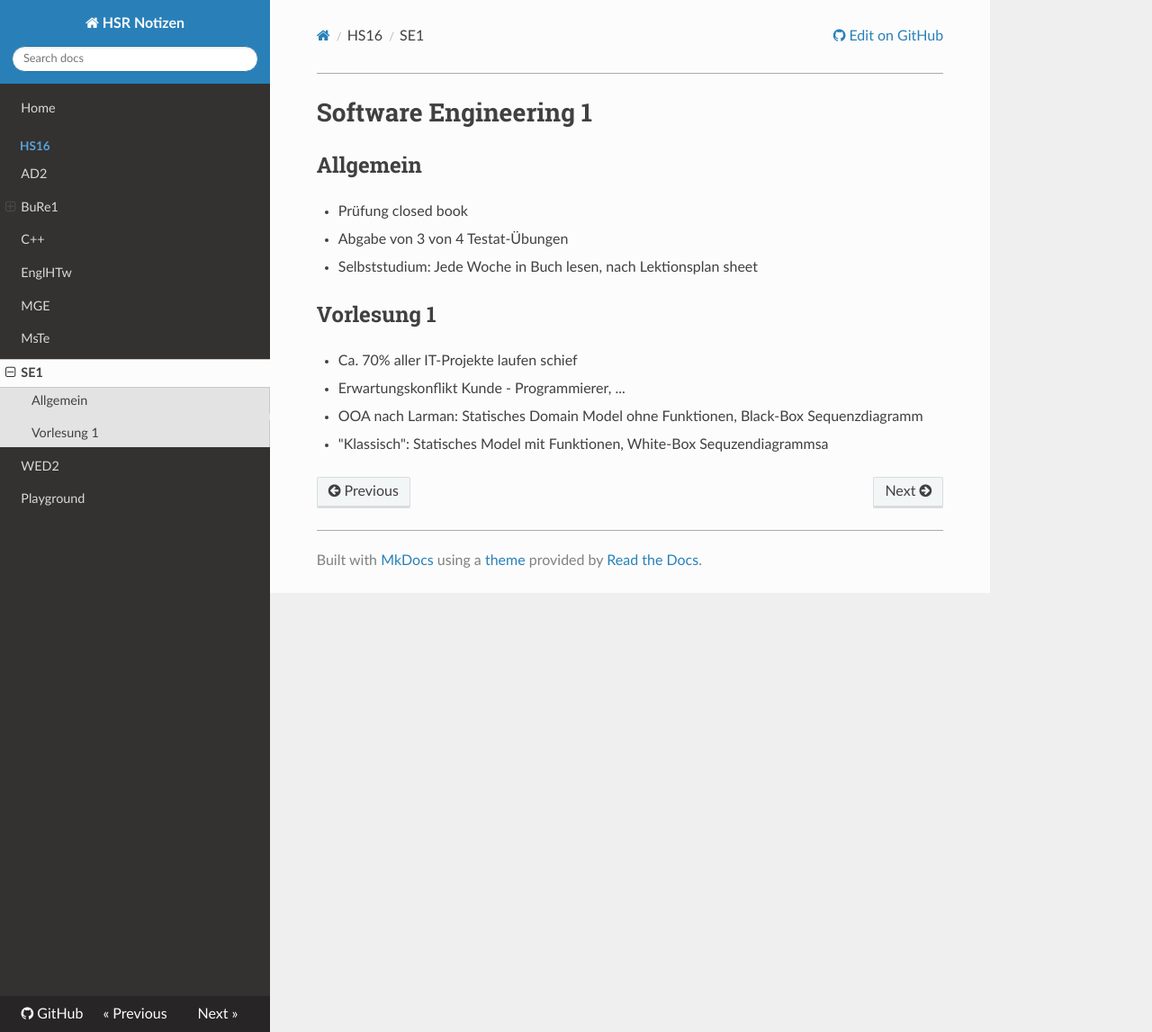
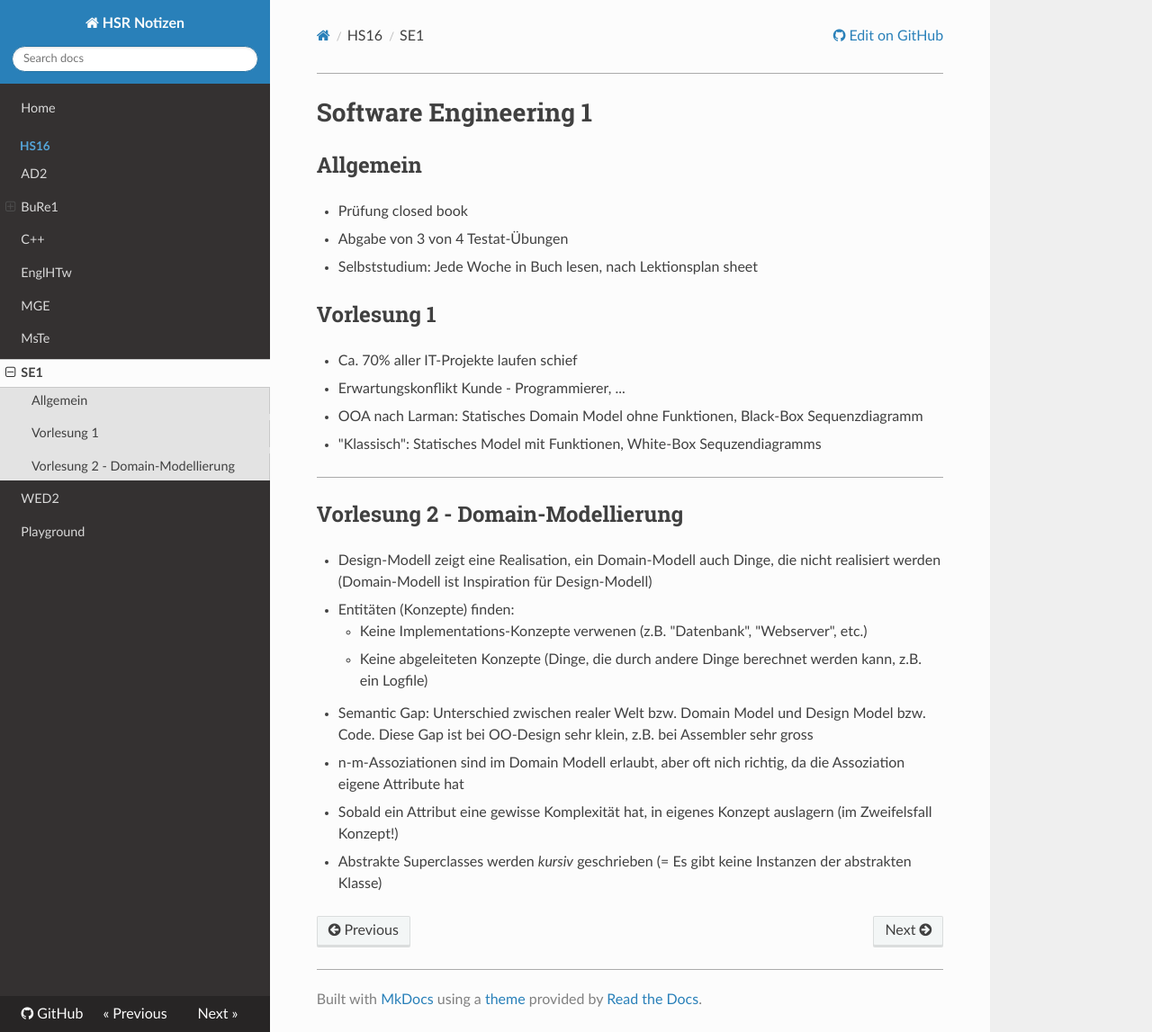
Before and after one commit to Excape/hsr-docs-hs16, an MkDocs documentation site: the page built from docs/hs16/se1.md, in a window 1280 px wide and 1147 px high. Shown: the whole window at 90% size. Built offline with MkDocs 1.6.1, drawn with Linux system fonts in a browser that asks for light colours; nearby versions of some CDN libraries; old or Windows-style settings are respelled for this version of MkDocs.

Commit message:
updated ad2, se1

```diff
--- a/docs/hs16/se1.md
+++ b/docs/hs16/se1.md
@@ -8,4 +8,15 @@
 - Ca. 70% aller IT-Projekte laufen schief
 - Erwartungskonflikt Kunde - Programmierer, ...
 - OOA nach Larman: Statisches Domain Model ohne Funktionen, Black-Box Sequenzdiagramm
-- "Klassisch": Statisches Model mit Funktionen, White-Box Sequzendiagrammsa
+- "Klassisch": Statisches Model mit Funktionen, White-Box Sequzendiagramms
+
+---
+## Vorlesung 2 - Domain-Modellierung
+- Design-Modell zeigt eine Realisation, ein Domain-Modell auch Dinge, die nicht realisiert werden (Domain-Modell ist Inspiration für Design-Modell)
+- Entitäten (Konzepte) finden:
+    - Keine Implementations-Konzepte verwenen (z.B. "Datenbank", "Webserver", etc.)
+    - Keine abgeleiteten Konzepte (Dinge, die durch andere Dinge berechnet werden kann, z.B. ein Logfile)
+- Semantic Gap: Unterschied zwischen realer Welt bzw. Domain Model und Design Model bzw. Code. Diese Gap ist bei OO-Design sehr klein, z.B. bei Assembler sehr gross
+- n-m-Assoziationen sind im Domain Modell erlaubt, aber oft nich richtig, da die Assoziation eigene Attribute hat
+- Sobald ein Attribut eine gewisse Komplexität hat, in eigenes Konzept auslagern (im Zweifelsfall Konzept!)
+- Abstrakte Superclasses werden *kursiv* geschrieben (= Es gibt keine Instanzen der abstrakten Klasse)
```
Also changed, not shown: docs/hs16/ad2.md (+8 -1 lines).
